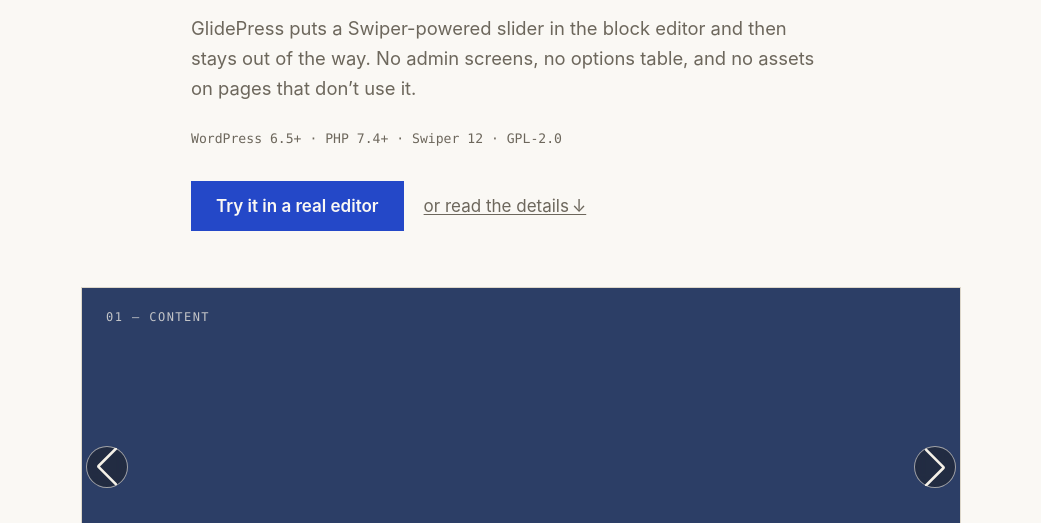
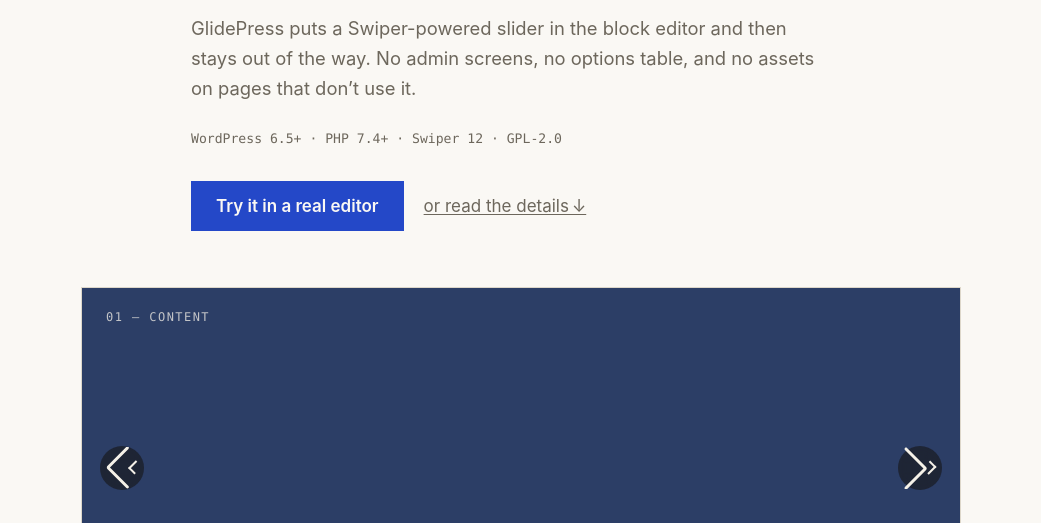
Before and after one commit to jmwerk/glidepress-site, a website: page public/index.html in a window 1280 px wide. Shown: the part 277-800 px from the top of the page, without its empty margins (119-1160 px from the left). Drawn offline with Linux system fonts and the light colour scheme.

Commit message:
style(site): strengthen dark theme and redraw demo arrows
Raise dark-mode border and card contrast so the bordered-card system reads (borders were nearly invisible against the background), and replace Swiper's default icon-font arrow glyph with a crisp CSS chevron on a solid disc with a cream hover.

```diff
--- a/public/assets/site.css
+++ b/public/assets/site.css
@@ -29,13 +29,13 @@
 
 @media (prefers-color-scheme: dark) {
 	:root {
-		--paper: #191712;
+		--paper: #15120d;
 		--ink: #eae6dc;
-		--ink-soft: #9d968a;
-		--line: #37332a;
+		--ink-soft: #a89f90;
+		--line: #4a4433;
 		--accent: #8fa3ee;
-		--accent-wash: #232637;
-		--card: #201d17;
+		--accent-wash: #262a3d;
+		--card: #242017;
 	}
 }
 
@@ -301,32 +301,47 @@ kbd {
 
 /* Swiper chrome — understated */
 
+.gp-demo { --swiper-navigation-sides-offset: 18px; }
+
 .gp-demo .swiper-button-prev,
 .gp-demo .swiper-button-next {
-	width: 42px;
-	height: 42px;
-	border: 1px solid rgba(245, 241, 232, 0.6);
+	width: 44px;
+	height: 44px;
+	border: 0;
 	border-radius: 50%;
-	background: rgba(20, 18, 14, 0.4);
-	-webkit-backdrop-filter: blur(6px);
-	backdrop-filter: blur(6px);
+	background: rgba(20, 18, 14, 0.55);
+	-webkit-backdrop-filter: blur(8px);
+	backdrop-filter: blur(8px);
 	color: var(--cream);
 	cursor: pointer;
-	transition: background 0.15s ease, border-color 0.15s ease;
+	transition: background 0.15s ease, color 0.15s ease, transform 0.15s ease;
 }
 
 .gp-demo .swiper-button-prev:hover,
 .gp-demo .swiper-button-next:hover {
-	background: rgba(20, 18, 14, 0.6);
-	border-color: var(--cream);
+	background: var(--cream);
+	color: var(--ink);
+	transform: scale(1.06);
 }
 
+/* Crisp custom chevron in place of Swiper's default icon-font glyph. */
 .gp-demo .swiper-button-prev::after,
-.gp-demo .swiper-button-next::after { font-size: 1.05rem; }
+.gp-demo .swiper-button-next::after {
+	content: "";
+	width: 9px;
+	height: 9px;
+	border: solid currentColor;
+	border-width: 2px 2px 0 0;
+}
+
+.gp-demo .swiper-button-next::after { transform: translateX(-2px) rotate(45deg); }
+.gp-demo .swiper-button-prev::after { transform: translateX(2px) rotate(-135deg); }
 
 @media (prefers-reduced-motion: reduce) {
 	.gp-demo .swiper-button-prev,
 	.gp-demo .swiper-button-next { transition: none; }
+	.gp-demo .swiper-button-prev:hover,
+	.gp-demo .swiper-button-next:hover { transform: none; }
 }
 
 .gp-demo .swiper-button-prev:focus-visible,
```
